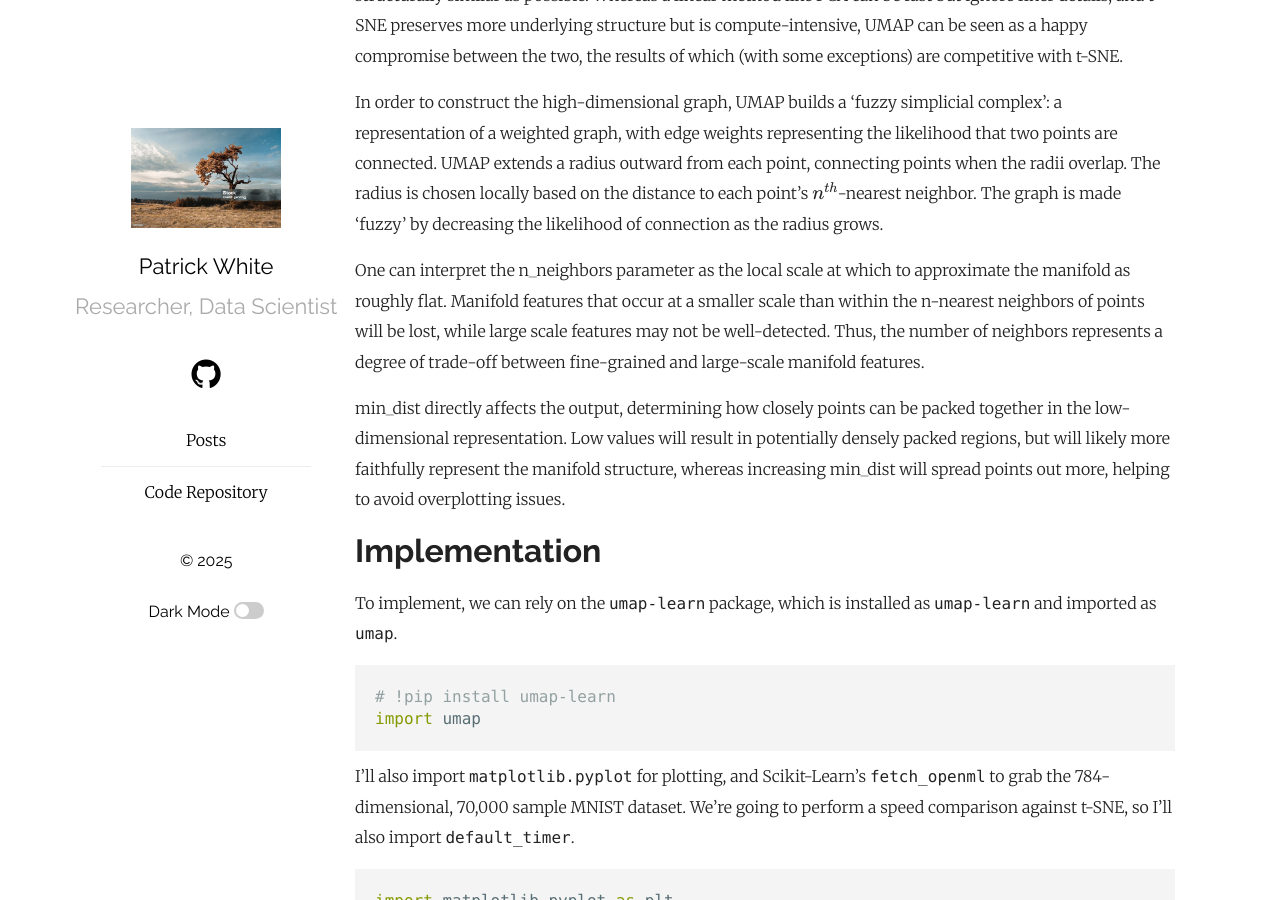
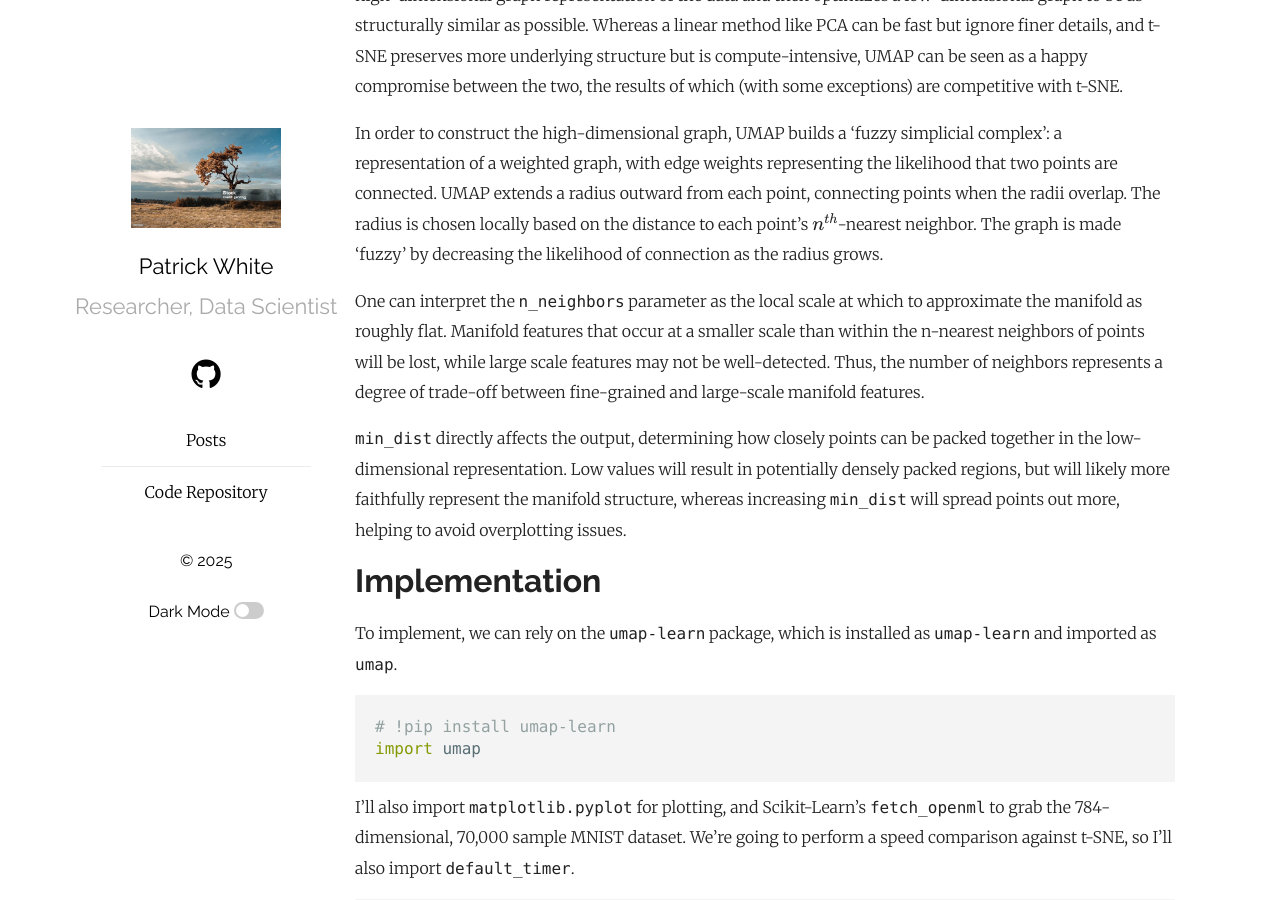
Before and after one commit to pw598/pw598.github.io, a Jekyll site: the page built from _posts/2025-01-07-Dimension-Reduction-VII-UMAP.md, in a window 1280 px wide and 900 px high, scrolled down 1219 px. Built offline with Jekyll 4.4.1, drawn with Linux system fonts in a browser that asks for light colours; formulas are drawn with MathJax 3; some of the changed text lies outside the part shown.

Commit message:
Add files via upload

````diff
--- a/_posts/2025-01-07-Dimension-Reduction-VII-UMAP.md
+++ b/_posts/2025-01-07-Dimension-Reduction-VII-UMAP.md
@@ -30,9 +30,9 @@
 
 In order to construct the high-dimensional graph, UMAP builds a 'fuzzy simplicial complex': a representation of a weighted graph, with edge weights representing the likelihood that two points are connected. UMAP extends a radius outward from each point, connecting points when the radii overlap. The radius is chosen locally based on the distance to each point's $n^{th}$-nearest neighbor. The graph is made 'fuzzy' by decreasing the likelihood of connection as the radius grows.
 
-One can interpret the n_neighbors parameter as the local scale at which to approximate the manifold as roughly flat. Manifold features that occur at a smaller scale than within the n-nearest neighbors of points will be lost, while large scale features may not be well-detected. Thus, the number of neighbors represents a degree of trade-off between fine-grained and large-scale manifold features.
+One can interpret the <code>n_neighbors</code> parameter as the local scale at which to approximate the manifold as roughly flat. Manifold features that occur at a smaller scale than within the n-nearest neighbors of points will be lost, while large scale features may not be well-detected. Thus, the number of neighbors represents a degree of trade-off between fine-grained and large-scale manifold features.
 
-min_dist directly affects the output, determining how closely points can be packed together in the low-dimensional representation. Low values will result in potentially densely packed regions, but will likely more faithfully represent the manifold structure, whereas increasing min_dist will spread points out more, helping to avoid overplotting issues.
+<code>min_dist</code> directly affects the output, determining how closely points can be packed together in the low-dimensional representation. Low values will result in potentially densely packed regions, but will likely more faithfully represent the manifold structure, whereas increasing <code>min_dist</code> will spread points out more, helping to avoid overplotting issues.
 
 
 
@@ -145,12 +145,12 @@
 fig.savefig('umap_subplots.png', dpi=300)
 ```
 
-<img src="https://github.com/pw598/pw598.github.io/blob/main/_posts/images/dr7-3.png?raw=true" style="height: 700px; width:auto;">
+<img src="https://github.com/pw598/pw598.github.io/blob/main/_posts/images/dr7-3.png?raw=true" style="height: 600px; width:auto;">
 
 
 One can also play around with the <code>n_neighbors</code> parameter to similar effect. An interesting weakness of UMAP compared to t-SNE is that it has trouble separating a dense nested circle, whereas t-SNE does not.
 
-<img src="https://github.com/pw598/pw598.github.io/blob/main/_posts/images/dr7-4.png?raw=true" style="height: 250px; width:auto;">
+<img src="https://github.com/pw598/pw598.github.io/blob/main/_posts/images/dr7-4.png?raw=true" style="height: 300px; width:auto;">
 
 ----
 <i>"It's worth noting that t-SNE and UMAP wind up performing very similarly on the toy examples from earlier figures, with the notable exception of the following example: A dense, tight cluster inside of a wide, sparse cluster. Interestingly, UMAP is unable to separate two nested clusters, especially when dimensionality is high."</i>
@@ -168,7 +168,7 @@
 
 McInnes created the following visual based on a UMAP of of 30M integers represented by binary vectors of prime divisibility, and observed that the algorithm read into noise around the edges, creating spirals and starbursts.
 
-<img src="https://github.com/pw598/pw598.github.io/blob/main/_posts/images/dr7-5.png?raw=true" style="height: 500px; width:auto;">
+<img src="https://github.com/pw598/pw598.github.io/blob/main/_posts/images/dr7-5.png?raw=true" style="height: 600px; width:auto;">
 
 
 
````
Also changed, not shown: other parts of _posts/2025-01-07-Dimension-Reduction-VII-UMAP.md (+1 -1 lines).
